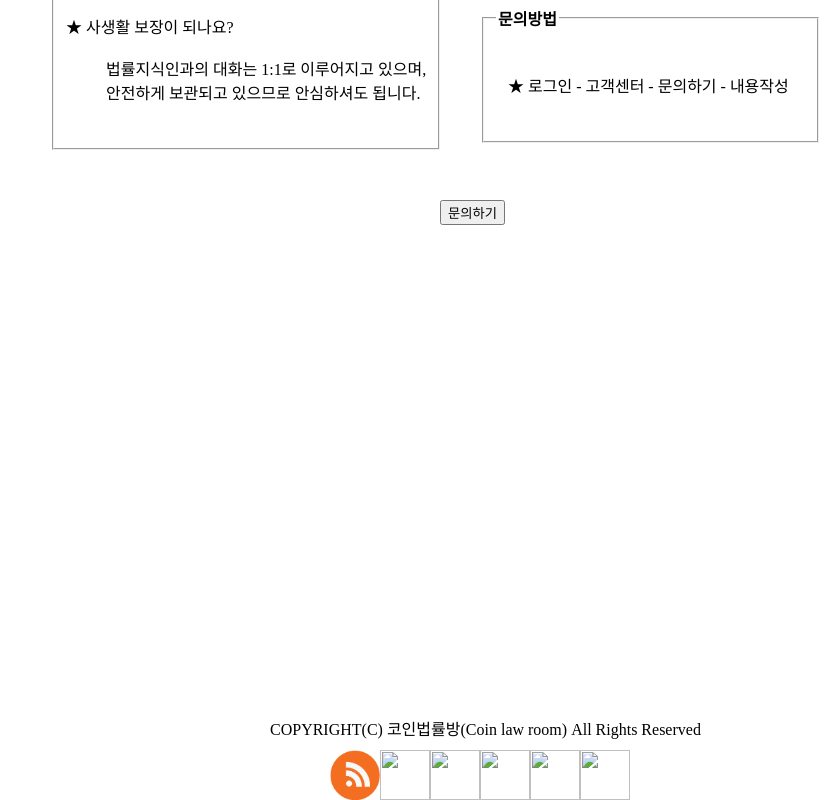
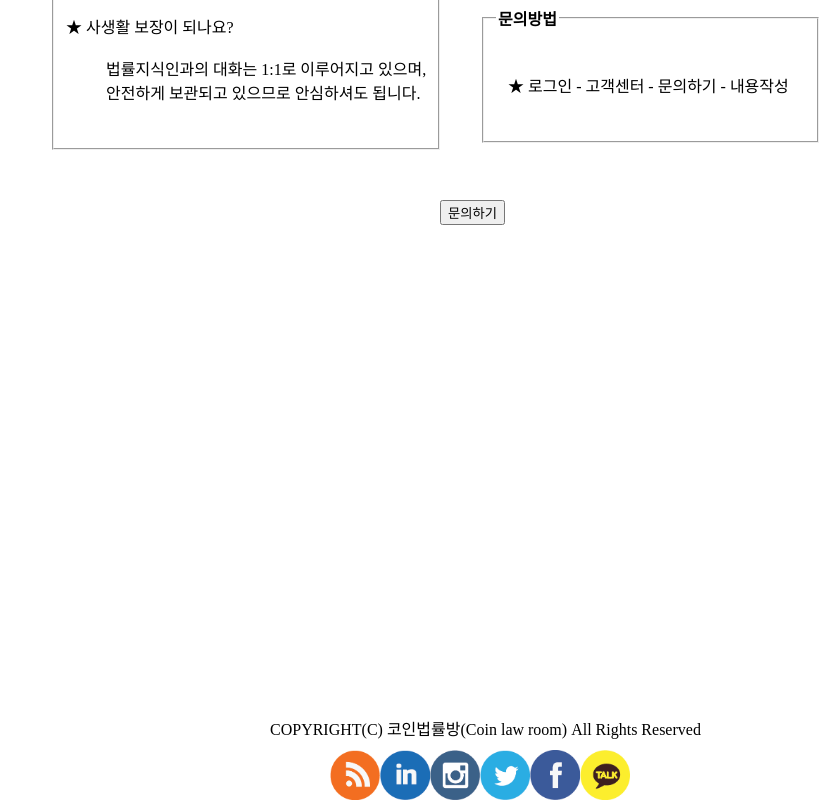
Before and after one commit to P0322/cos, a plain HTML site: page index.html in a window 1280 px wide. Shown: the part 500-1300 px from the top of the page, without its empty margins (450-1280 px from the left). Drawn offline with Linux system fonts and the light colour scheme.

Commit message:
Update index.html

```diff
--- a/index.html
+++ b/index.html
@@ -71,15 +71,15 @@
 
        <footer>
 
-          <img src=카카오톡.png width="50" height="50" align="right" onclick="alert('(SNS 문의) e카카오톡 아이디 : lhj7681')">
-          <a href="http://facebook.com" target="_blank">
-            <img src="페이스북.png" width="50" height="50" align="right"></a>
-          <a href="http://twitter.com" target="_blank">
-            <img src="트위터.png" width="50" height="50"align="right"></a>
-          <a href="http://instagram.com" target="_blank">
-            <img src="인스타그램.png" width="50" height="50" align="right"></a>
-          <img src="라인.png" width="50" height="50" align="right" onclick="alert('(SNS 문의) 라인 아이디 : 없음')">
-          <img src="SNS.png" width="50" height="50" align="right">
+       <img src=kakaotalk.png width="50" height="50" align="right" onclick="alert('(SNS 문의) e카카오톡 아이디 : lhj7681')">
+       <a href="http://facebook.com" target="_blank">
+         <img src="face.png" width="50" height="50" align="right"></a>
+       <a href="http://twitter.com" target="_blank">
+         <img src="twitter.png" width="50" height="50"align="right"></a>
+       <a href="http://instagram.com" target="_blank">
+         <img src="instar.png" width="50" height="50" align="right"></a>
+       <img src="line.png" width="50" height="50" align="right" onclick="alert('(SNS 문의) 라인 아이디 : 없음')">
+       <img src="SNS.png" width="50" height="50" align="right">
 
        </footer>
    </body>
```
